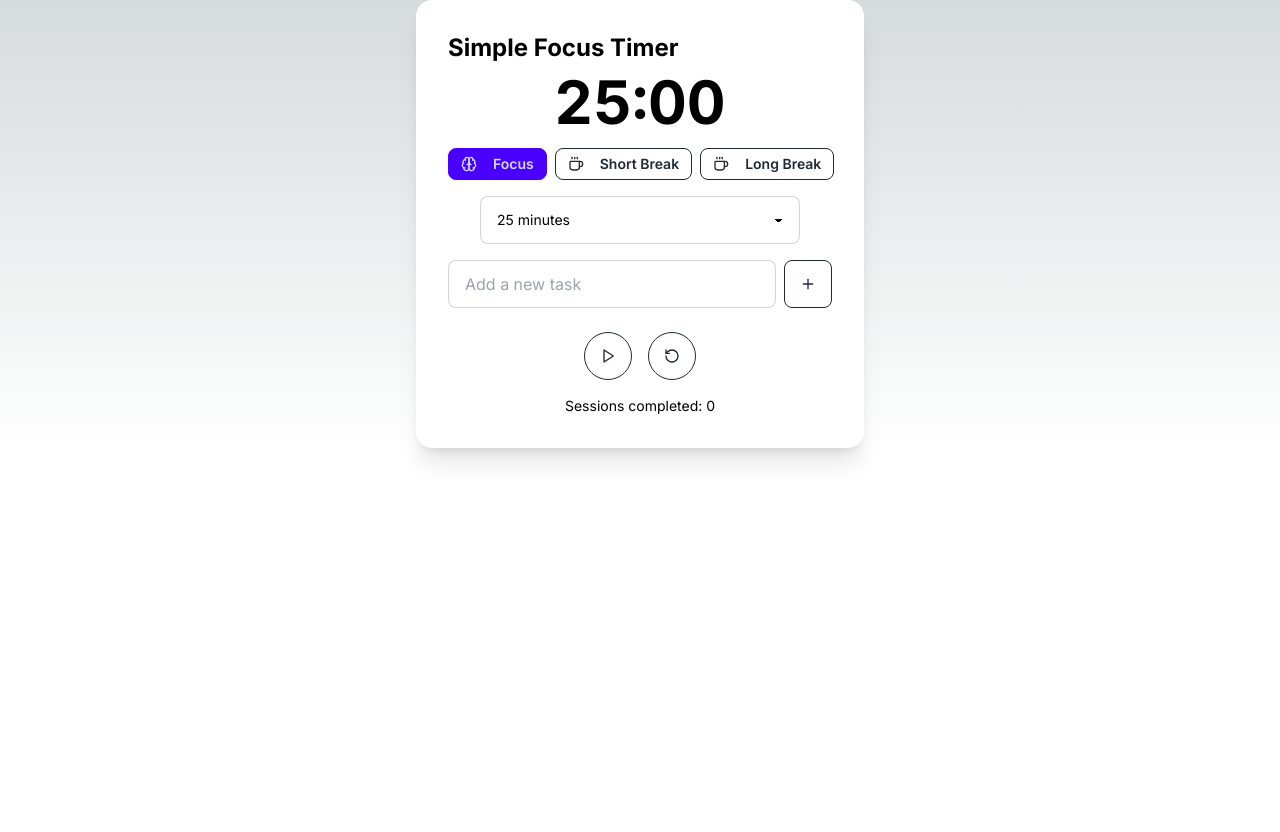
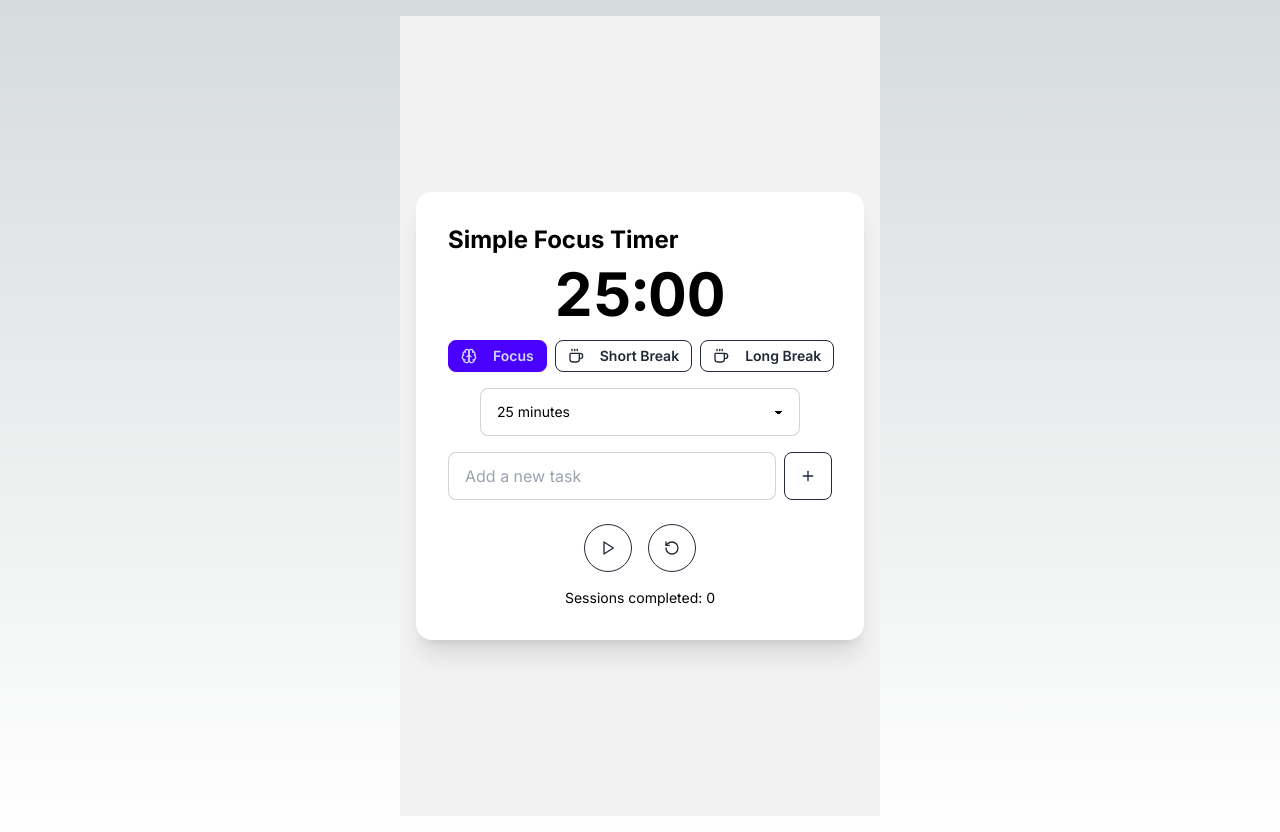
Before and after one commit to SukinShetty/focuspomo, a Next.js app: page / in a window 1280 px wide. Before the commit the page ends 800 px from the top, so only its background shows below. Built offline with nearby package versions, Linux system fonts and the light colour scheme.

Commit message:
changes in allignement

```diff
--- a/components/SimpleFocusTimer.tsx
+++ b/components/SimpleFocusTimer.tsx
@@ -119,6 +119,7 @@
   }
 
   return (
+    <div className="flex items-center justify-center min-h-screen bg-base-200 p-4">
       <div className="card w-full max-w-md mx-auto bg-base-100 shadow-xl">
         <div className="card-body">
           <h2 className="card-title text-2xl font-bold text-center">Simple Focus Timer</h2>
@@ -220,5 +221,6 @@
           </div>
         </div>
       </div>
+    </div>
   )
 }
```
Lines whose indentation alone changed are shown as unchanged.
